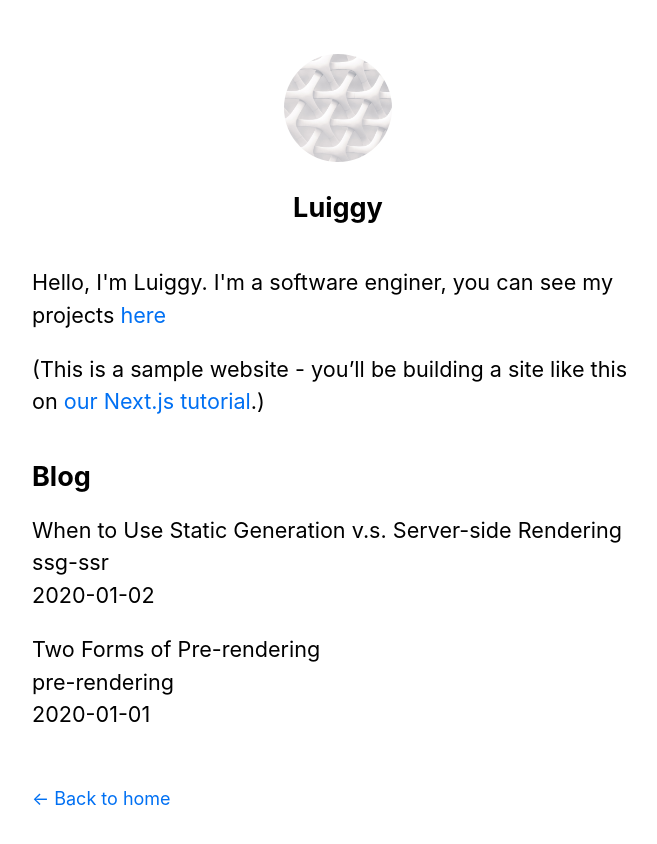
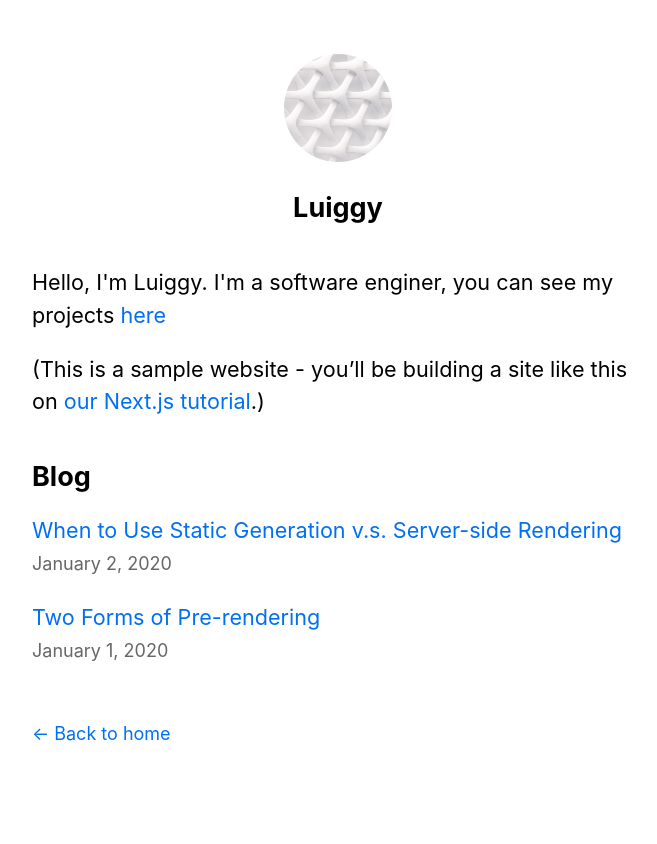
Before and after one commit to macluiggy/next.js-learn-course, a Next.js app: page / in a window 1280 px wide. Shown: the top 844 px of the page, without its empty margins (302-959 px from the left). Built offline with nearby package versions, Linux system fonts and the light colour scheme.

Commit message:
polishing the index and the dynamic routes

```diff
--- /dev/null
+++ b/components/date.js
@@ -0,0 +1,7 @@
+import { parseISO, format } from "date-fns";
+
+export default function Date({ dateString }) {
+  const date = parseISO(dateString); // pase the date string into a date object
+  console.log(date);
+  return <time dateTime={dateString}>{format(date, "LLLL d, yyyy")}</time>;
+}
--- a/lib/posts.jsx
+++ b/lib/posts.jsx
@@ -1,6 +1,8 @@
 import fs from "fs";
 import path from "path";
 import matter from "gray-matter";
+import { remark } from "remark";
+import html from "remark-html";
 
 const postsDirectory = path.join(process.cwd(), "posts");
 
@@ -52,30 +54,49 @@ export function getAllPostIds() {
   //     }
   //   }
   // ]
-  return fileNames.map((fileName) => {
-    return {
-      params: {
-        id: fileName.replace(/\.md$/, ""),
-      },
-    };
-  });
+  return fileNames
+    .map((fileName) => {
+      return {
+        params: {
+          id: fileName.replace(/\.md$/, ""),
+        },
+      };
+    })
+    .concat({ params: { id: "about" } });
 }
 
-export function getPostData(id) {
+export /* async */ function getPostData(id) {
   const fullPath = path.join(postsDirectory, `${id}.md`);
   // Read markdown file as string
   const fileContents = fs.readFileSync(fullPath, "utf8");
 
   // Use gray-matter to parse the post metadata section
   const matterResult = matter(fileContents);
-
+  /*
+  this is what matterResult looks like:
+   {
+    content: '\n' +
+      'We recommend using **Static Generation** (with and without data) whenever possible ....
+    data: {
+      title: 'When to Use Static Generation v.s. Server-side Rendering',
+      date: '2020-01-02'
+    },
+    isEmpty: false,
+    excerpt: '',
+    orig: <Buffer 2d 2d 2d 0a 74 69 74 6c 65 3a 20 22 57 68 65 6e 20 74 6f 20 55 73 65 20 53 74 61 74 69 63 20 47 65 6e 65 72 61 74 69 6f 6e 20 76 2e 73 2e 20 53 65 72 ... 987 more bytes>
+    */
+  // console.log(matterResult);
   // // Use remark to convert markdown into HTML string
-  // const processedContent = matterResult.content;
-
+  const markdownContent = matterResult.content; // this is the markdown content
+  const processedContent = /* await */ remark()
+    .use(html)
+    .processSync(markdownContent); // we need to use remark to convert markdown to html
+  const contentHtml = processedContent.toString(); // this is the html content
   // Combine the data with the id
   return {
     id,
     // content: processedContent,
     ...matterResult.data,
+    contentHtml,
   };
 }
--- a/package.json
+++ b/package.json
@@ -6,13 +6,19 @@
     "start": "next start"
   },
   "dependencies": {
+    "@babel/core": "^7.16.7",
+    "autoprefixer": "^10.4.2",
     "classnames": "^2.3.1",
+    "date-fns": "^2.28.0",
     "gray-matter": "^4.0.3",
     "next": "latest",
+    "postcss": "^8.4.5",
     "postcss-flexbugs-fixes": "^5.0.2",
     "postcss-preset-env": "^7.2.3",
     "react": "17.0.2",
     "react-dom": "17.0.2",
+    "remark": "^14.0.2",
+    "remark-html": "^15.0.1",
     "sass": "^1.47.0",
     "swr": "^1.1.2",
     "tailwindcss": "^3.0.13"
--- a/pages/index.jsx
+++ b/pages/index.jsx
@@ -2,6 +2,7 @@ import Head from "next/head";
 import Layout, { siteTitle } from "../components/layout";
 import utilStyles from "../styles/utils.module.css";
 import Link from "next/link";
+import Date from "../components/date";
 import { getSortedPostsData } from "../lib/posts";
 
 export async function getStaticProps() {
@@ -33,11 +34,13 @@ export default function Home({ allPostsData }) {
         <ul className={utilStyles.list}>
           {allPostsData.map(({ id, date, title }) => (
             <li className={utilStyles.listItem} key={id}>
-              {title}
+              <Link href={`/posts/${id}`}>
+                <a>{title}</a>
+              </Link>
               <br />
-              {id}
-              <br />
-              {date}
+              <small className={utilStyles.lightText}>
+                <Date dateString={date} />
+              </small>
             </li>
           ))}
         </ul>
```
Also changed, not shown: pages/posts/[id].jsx (+39 -8 lines), 1 other file (tests, documents, lock files or other folders).
